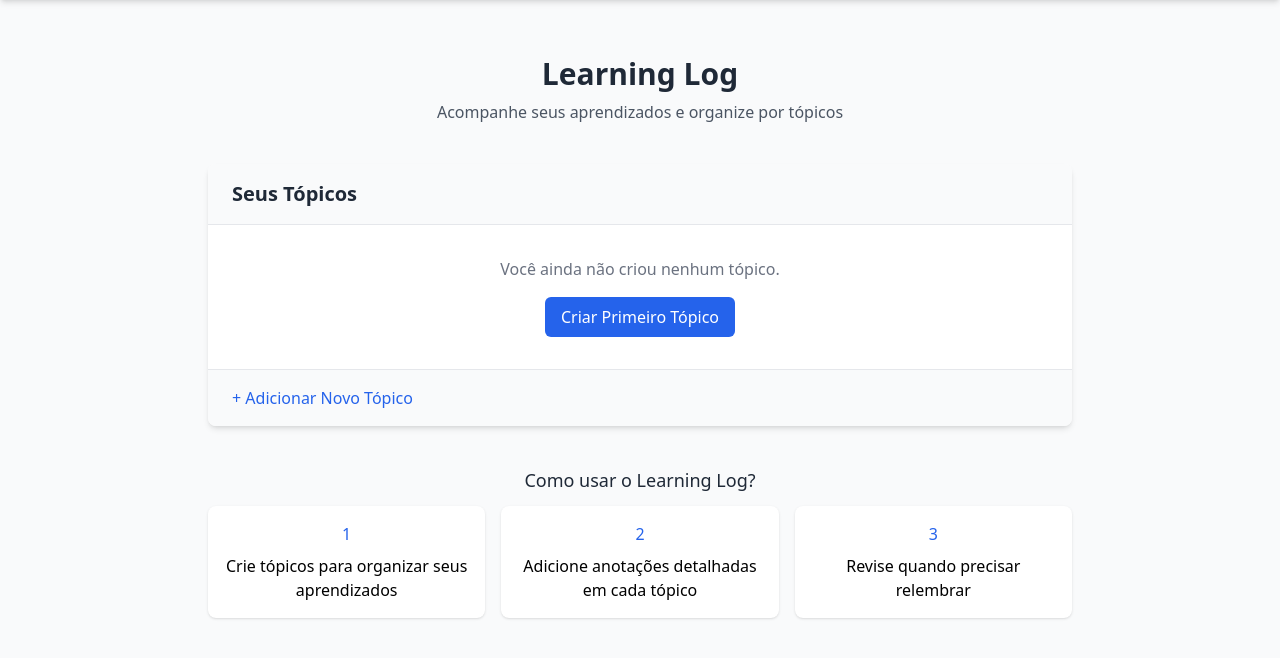
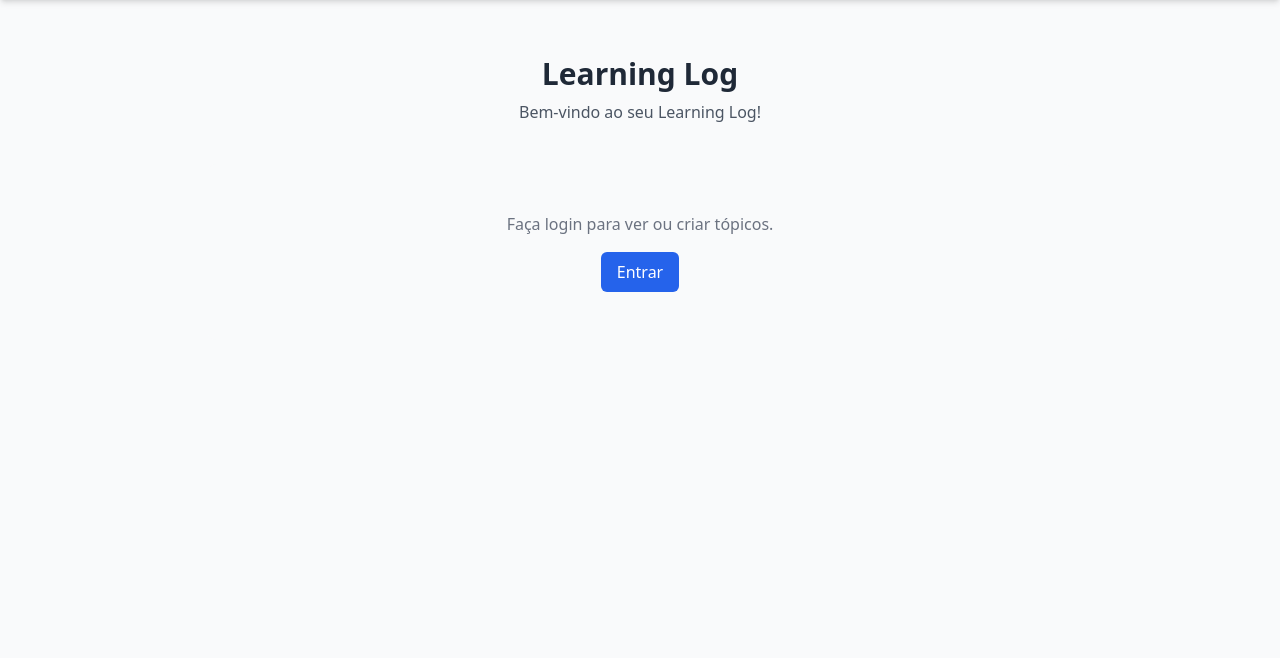
Before and after one commit to cassiusdbrito/LearningLog, a Django app: page / in a window 1280 px wide. Shown: the part 64-722 px from the top of the page. Run offline with Django 5.2, Linux system fonts and the light colour scheme; some libraries are stand-ins or nearby versions.

Commit message:
algumas alterações no index

```diff
--- a/LLog/templates/LLog/index.html
+++ b/LLog/templates/LLog/index.html
@@ -5,16 +5,18 @@
     <!-- Cabeçalho -->
     <div class="text-center mb-10">
         <h1 class="text-3xl font-bold text-gray-800 mb-2">Learning Log</h1>
-        <p class="text-gray-600">Acompanhe seus aprendizados e organize por tópicos</p>
+        <p class="text-gray-600">
+            {% if topics %}
+                Você tem {{ topics|length }} tópico{{ topics|length|pluralize }}
+            {% else %}
+                Bem-vindo ao seu Learning Log!
+            {% endif %}
+        </p>
     </div>
 
     <!-- Seção de Tópicos -->
+    {% if topics %}
     <div class="bg-white rounded-lg shadow-md overflow-hidden">
-        <div class="px-6 py-4 border-b border-gray-200 bg-gray-50">
-            <h2 class="text-xl font-semibold text-gray-800">Seus Tópicos</h2>
-        </div>
-
-        {% if topics %}
         <ul class="divide-y divide-gray-200">
             {% for topic in topics %}
             <li class="hover:bg-gray-50 transition duration-150">
@@ -23,7 +25,7 @@
                         <div>
                             <h3 class="text-lg font-medium text-blue-600 hover:text-blue-800">{{ topic }}</h3>
                             <p class="text-sm text-gray-500 mt-1">
-                                {{ topic.entry_set.count }} anotação{{ topic.entry_set.count|pluralize }}
+                                Criado em: {{ topic.date_added|date:"d/m/Y" }}
                             </p>
                         </div>
                         <svg xmlns="http://www.w3.org/2000/svg" class="h-5 w-5 text-gray-400" viewBox="0 0 20 20" fill="currentColor">
@@ -34,40 +36,21 @@
             </li>
             {% endfor %}
         </ul>
-        {% else %}
-        <div class="px-6 py-8 text-center">
+    </div>
+    {% else %}
+    <div class="text-center py-12 bg-gray-50 rounded-lg">
+        {% if request.user.is_authenticated %}
             <p class="text-gray-500 mb-4">Você ainda não criou nenhum tópico.</p>
             <a href="{% url 'new_topic' %}" class="inline-block bg-blue-600 hover:bg-blue-700 text-white px-4 py-2 rounded-md transition duration-200">
                 Criar Primeiro Tópico
             </a>
-        </div>
+        {% else %}
+            <p class="text-gray-500 mb-4">Faça login para ver ou criar tópicos.</p>
+            <a href="{% url 'login' %}" class="inline-block bg-blue-600 hover:bg-blue-700 text-white px-4 py-2 rounded-md transition duration-200">
+                Entrar
+            </a>
         {% endif %}
-
-        <!-- Rodapé do Card -->
-        <div class="px-6 py-4 bg-gray-50 border-t border-gray-200">
-            <a href="{% url 'new_topic' %}" class="text-blue-600 hover:text-blue-800 font-medium">
-                + Adicionar Novo Tópico
-            </a>
-        </div>
     </div>
-
-    <!-- Chamada para ação -->
-    <div class="mt-10 text-center">
-        <h3 class="text-lg font-medium text-gray-800 mb-3">Como usar o Learning Log?</h3>
-        <div class="grid md:grid-cols-3 gap-4">
-            <div class="bg-white p-4 rounded-lg shadow">
-                <div class="text-blue-600 mb-2">1</div>
-                <p>Crie tópicos para organizar seus aprendizados</p>
-            </div>
-            <div class="bg-white p-4 rounded-lg shadow">
-                <div class="text-blue-600 mb-2">2</div>
-                <p>Adicione anotações detalhadas em cada tópico</p>
-            </div>
-            <div class="bg-white p-4 rounded-lg shadow">
-                <div class="text-blue-600 mb-2">3</div>
-                <p>Revise quando precisar relembrar</p>
-            </div>
-        </div>
-    </div>
+    {% endif %}
 </div>
 {% endblock %}
--- a/LLog/views.py
+++ b/LLog/views.py
@@ -9,7 +9,14 @@ from django.contrib import messages
 
 def index(request):
     '''Página principal do LLog'''
-    return  render(request, "LLog/index.html")
+    if request.user.is_authenticated:
+        topics = Topic.objects.filter(owner=request.user).order_by('-date_added')
+    else:
+        topics = []
+
+    context = {'topics': topics}
+    return render(request, 'LLog/index.html', context)
+
 
 @login_required
 def topics(request):
```
Also changed, not shown: db.sqlite3.
